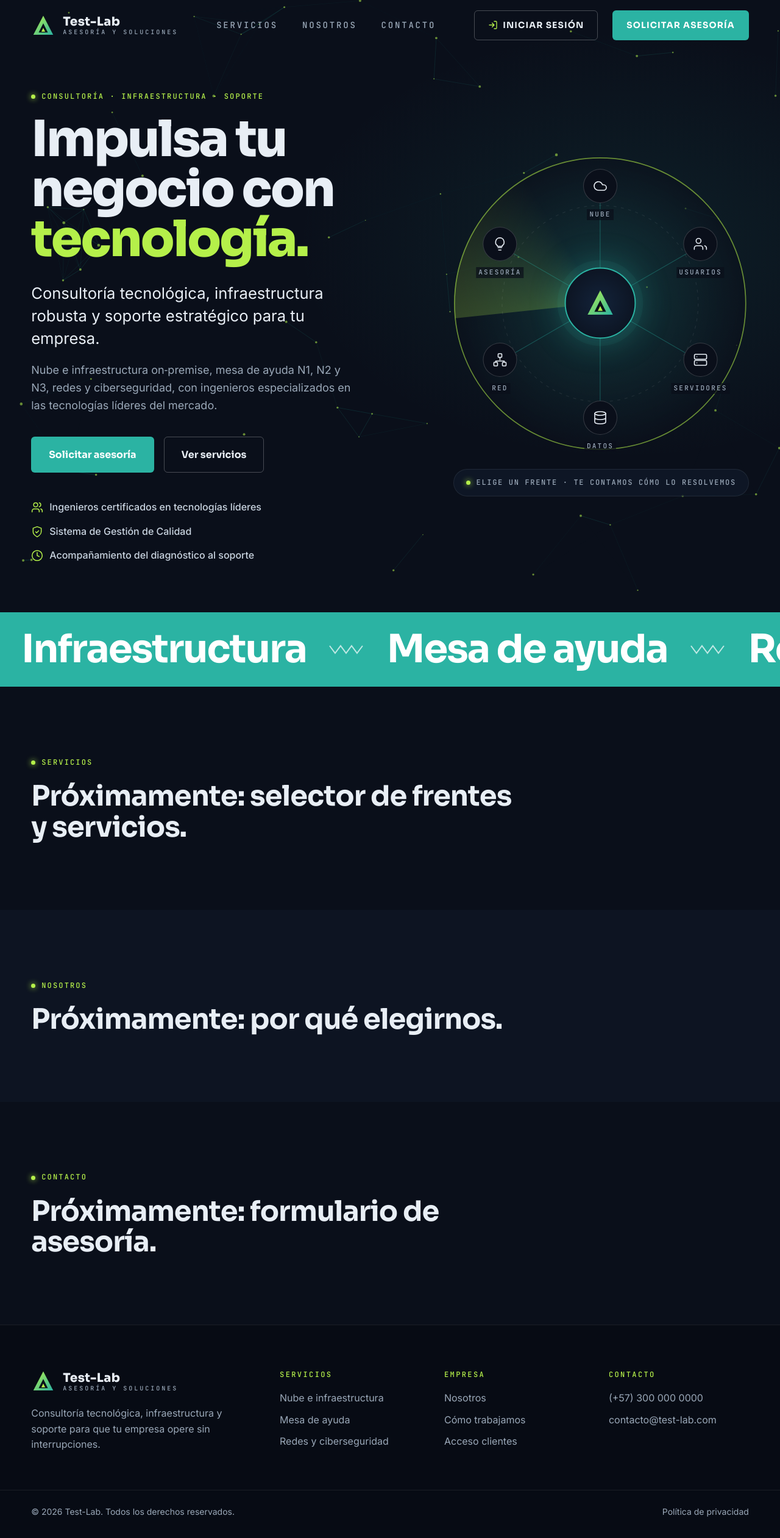
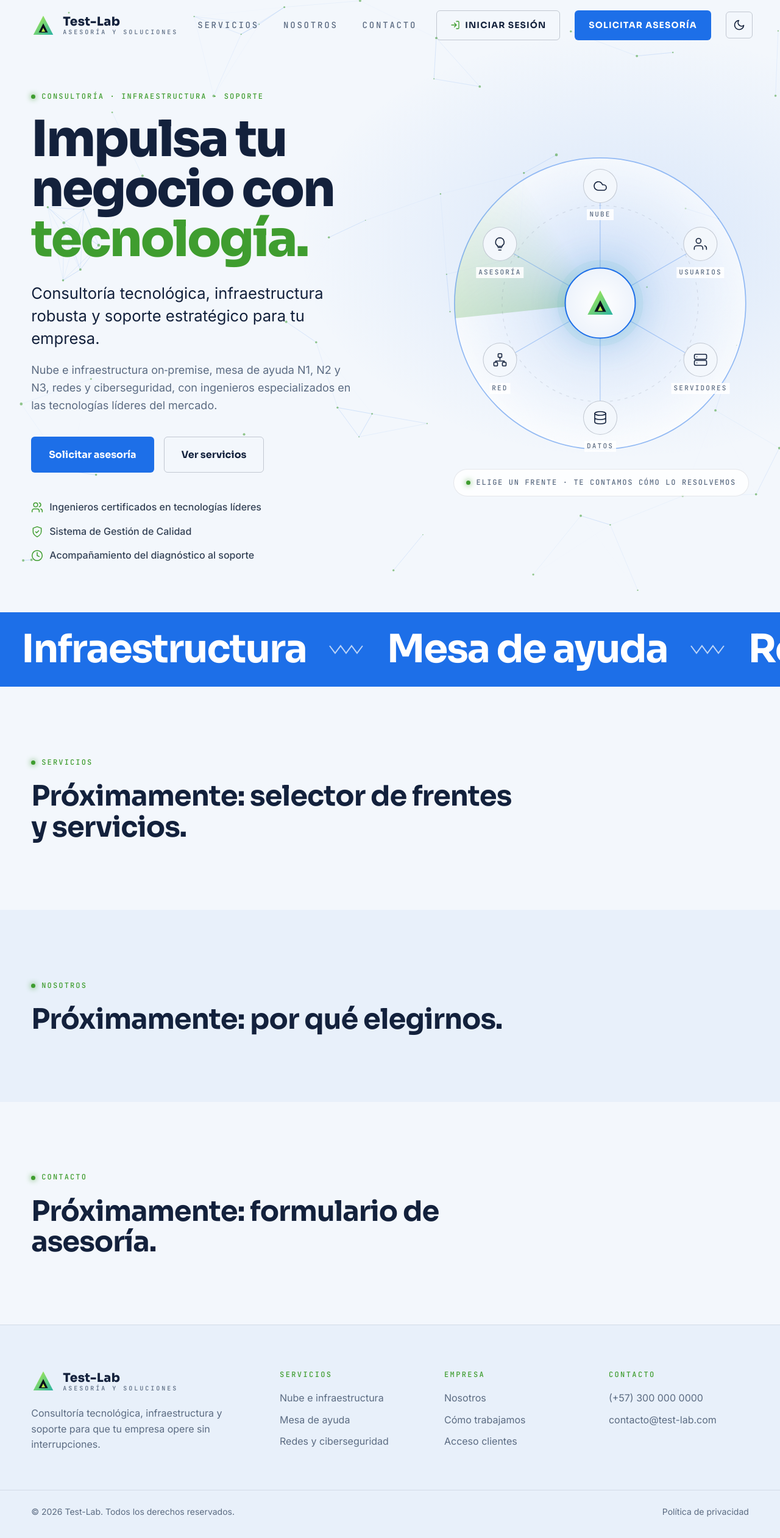
Before and after one commit to juan-sotelo1994/Pagina-Test, a Flask app: page / in a window 1280 px wide. Shown: the whole page at 61% size. Run offline with Flask 3, Linux system fonts and the light colour scheme; parts of the project's set-up code (start-up, migrations or seed data) failed here and were passed over.

Commit message:
Sitio público y login con el esquema claro y botón de modo oscuro
- Tema claro por defecto (azul y verde, como el panel); el diseño oscuro
  original queda como alternativa con [data-theme="dark"]
- Colores fijos del sitio y del login pasados a variables del tema,
  incluida la red de puntos animada del hero (canvas)
- Botón sol/luna en el encabezado del sitio y en el login; usa la misma
  preferencia que el panel y se aplica antes de dibujar (sin parpadeo)
- Piezas compartidas en templates/web/_tema.html y static/js/tema.js

Co-Authored-By: Claude Opus 5.5 <noreply@anthropic.com>

```diff
--- a/app/static/css/web.css
+++ b/app/static/css/web.css
@@ -3,15 +3,37 @@
    ========================================================= */
 
 :root {
-    --bg: #0a0f1a;
-    --bg-alt: #0d1422;
-    --surface: #111a2b;
-    --line: rgba(255, 255, 255, 0.08);
-    --text: #e8eef5;
-    --muted: #9aa8b8;
-    --lime: #b5f04a;
-    --teal: #2bb3a3;
-    --teal-dark: #229488;
+    /* Tema claro (por defecto): mismo esquema que el panel */
+    --bg: #f3f7fc;
+    --bg-alt: #e8f0fa;
+    --surface: #ffffff;
+    --line: rgba(19, 33, 60, 0.10);
+    --line-strong: rgba(19, 33, 60, 0.22);
+    --text: #13213c;
+    --text-2: #334155;
+    --muted: #5b6b82;
+    --lime: #3f9d2f;
+    --teal: #1d6fe8;
+    --teal-dark: #1557c0;
+
+    --header-bg: rgba(255, 255, 255, 0.9);
+    --glow: rgba(29, 111, 232, 0.12);
+    --footer-bg: #e8f0fa;
+    --label-bg: rgba(255, 255, 255, 0.85);
+    --caption-bg: rgba(255, 255, 255, 0.8);
+    --orbit-sweep: rgba(63, 157, 47, 0.22);
+    --orbit-fill: rgba(29, 111, 232, 0.10);
+    --orbit-fill-end: rgba(255, 255, 255, 0.6);
+    --orbit-ring: rgba(29, 111, 232, 0.45);
+    --orbit-spoke: rgba(29, 111, 232, 0.30);
+    --core-1: #ffffff;
+    --core-2: #e6eefa;
+    --core-glow: rgba(29, 111, 232, 0.25);
+    --node-glow: rgba(63, 157, 47, 0.35);
+    --shadow-card: 0 24px 60px rgba(19, 33, 60, 0.14);
+    /* Red de puntos del hero (canvas): "r, g, b" */
+    --net-line: 29, 111, 232;
+    --net-dot: 63, 157, 47;
 
     --font-title: 'Sora', system-ui, sans-serif;
     --font-body: 'Inter', system-ui, sans-serif;
@@ -91,7 +147,7 @@ a {
 }
 
 .btn-outline {
-    border-color: rgba(255, 255, 255, 0.25);
+    border-color: var(--line-strong);
     color: var(--text);
 }
 
@@ -287,7 +343,7 @@ a {
     align-items: center;
     overflow: hidden;
     background:
-        radial-gradient(ellipse 60% 50% at 80% 40%, rgba(43, 179, 163, 0.10), transparent 70%),
+        radial-gradient(ellipse 60% 50% at 80% 40%, var(--glow), transparent 70%),
         var(--bg);
 }
 
@@ -356,7 +412,7 @@ a {
     align-items: center;
     gap: 10px;
     font-weight: 500;
-    color: #c9d4e0;
+    color: var(--text-2);
 }
 
 .hero-points svg {
@@ -392,8 +448,8 @@ a {
     inset: 1%;
     border-radius: 50%;
     background:
-        conic-gradient(from 0deg, rgba(181, 240, 74, 0.22), transparent 18%, transparent),
-        radial-gradient(circle, rgba(43, 179, 163, 0.18), rgba(10, 15, 26, 0.6) 70%);
+        conic-gradient(from 0deg, var(--orbit-sweep), transparent 18%, transparent),
+        radial-gradient(circle, var(--orbit-fill), var(--orbit-fill-end) 70%);
     animation: spin 9s linear infinite;
 }
 
@@ -406,18 +462,18 @@ a {
 }
 
 .orbit-lines .ring-outer {
-    stroke: rgba(181, 240, 74, 0.55);
+    stroke: var(--orbit-ring);
     stroke-width: .35;
 }
 
 .orbit-lines .ring-inner {
-    stroke: rgba(255, 255, 255, 0.08);
+    stroke: var(--line);
     stroke-width: .25;
     stroke-dasharray: 1 1.5;
 }
 
 .orbit-lines line {
-    stroke: rgba(43, 179, 163, 0.35);
+    stroke: var(--orbit-spoke);
     stroke-width: .25;
 }
 
@@ -431,9 +487,9 @@ a {
     border-radius: 50%;
     display: grid;
     place-items: center;
-    background: radial-gradient(circle, #13233a, #0a0f1a);
+    background: radial-gradient(circle, var(--core-1), var(--core-2));
     border: 2px solid var(--teal);
-    box-shadow: 0 0 0 10px rgba(43, 179, 163, 0.08), 0 0 50px rgba(43, 179, 163, 0.35);
+    box-shadow: 0 0 0 10px rgba(43, 179, 163, 0.08), 0 0 50px var(--core-glow);
     animation: pulse 3s ease-in-out infinite;
 }
 
@@ -464,13 +520,13 @@ a {
     display: grid;
     place-items: center;
     background: var(--bg);
-    border: 1px solid rgba(255, 255, 255, 0.18);
+    border: 1px solid var(--line-strong);
     transition: border-color .3s, box-shadow .3s;
 }
 
 .orbit-node:hover .node-icon {
     border-color: var(--lime);
-    box-shadow: 0 0 20px rgba(181, 240, 74, 0.35);
+    box-shadow: 0 0 20px var(--node-glow);
 }
 
 .node-icon svg {
@@ -489,7 +545,7 @@ a {
     letter-spacing: .2em;
     text-transform: uppercase;
     color: var(--muted);
-    background: rgba(10, 15, 26, 0.7);
+    background: var(--label-bg);
     padding: 0 4px;
 }
 
@@ -501,7 +557,7 @@ a {
     padding: 12px 20px;
     border: 1px solid var(--line);
     border-radius: 999px;
-    background: rgba(17, 26, 43, 0.7);
+    background: var(--caption-bg);
     font-family: var(--font-mono);
     font-size: 12px;
     letter-spacing: .14em;
@@ -602,7 +658,7 @@ a {
 .site-footer {
     border-top: 1px solid var(--line);
     padding: 72px 0 32px;
-    background: #070b14;
+    background: var(--footer-bg);
 }
 
 .footer-grid {
@@ -790,3 +846,54 @@ a {
         transition: none !important;
     }
 }
+
+
+/* =========================================================
+   Botón de tema (sol / luna)
+   ========================================================= */
+
+.theme-toggle {
+    width: 44px;
+    height: 44px;
+    display: grid;
+    place-items: center;
+    flex-shrink: 0;
+    background: none;
+    border: 1px solid var(--line-strong);
+    border-radius: 6px;
+    color: var(--text);
+    cursor: pointer;
+    transition: border-color .2s, color .2s;
+}
+
+.theme-toggle:hover {
+    border-color: var(--teal);
+    color: var(--teal);
+}
+
+.theme-toggle svg {
+    width: 20px;
+    height: 20px;
+    fill: none;
+    stroke: currentColor;
+    stroke-width: 2;
+    stroke-linecap: round;
+    stroke-linejoin: round;
+}
+
+/* Luna en claro, sol en oscuro */
+.theme-toggle .icon-sun,
+[data-theme="dark"] .theme-toggle .icon-moon {
+    display: none;
+}
+
+[data-theme="dark"] .theme-toggle .icon-sun {
+    display: block;
+}
+
+.login-theme {
+    position: fixed;
+    top: 16px;
+    right: 16px;
+    background: var(--surface);
+}
--- /dev/null
+++ b/app/static/js/tema.js
@@ -0,0 +1,27 @@
+// =========================================================
+// Tema claro / oscuro del sitio público y del login.
+// Usa la misma preferencia que el panel ('panel-tema'), así el
+// visitante ve el mismo modo en todas las páginas.
+// =========================================================
+
+(() => {
+    const boton = document.getElementById('tema-btn');
+    if (!boton) return;
+
+    const aplicar = (tema) => {
+        if (tema === 'dark') document.documentElement.dataset.theme = 'dark';
+        else delete document.documentElement.dataset.theme;
+        const texto = tema === 'dark' ? 'Cambiar a modo claro' : 'Cambiar a modo oscuro';
+        boton.title = texto;
+        boton.setAttribute('aria-label', texto);
+        document.dispatchEvent(new CustomEvent('cambio-tema', { detail: tema }));
+    };
+
+    aplicar(document.documentElement.dataset.theme === 'dark' ? 'dark' : 'light');
+
+    boton.addEventListener('click', () => {
+        const nuevo = document.documentElement.dataset.theme === 'dark' ? 'light' : 'dark';
+        try { localStorage.setItem('panel-tema', nuevo); } catch (e) { }
+        aplicar(nuevo);
+    });
+})();
--- a/app/static/js/web.js
+++ b/app/static/js/web.js
@@ -38,6 +38,20 @@ if (canvas) {
     let ancho = 0;
     let alto = 0;
 
+    // Colores de la red según el tema (variables --net-line y --net-dot del CSS)
+    let colorLinea = '';
+    let colorPunto = '';
+    const leerColores = () => {
+        const estilos = getComputedStyle(document.documentElement);
+        colorLinea = estilos.getPropertyValue('--net-line').trim();
+        colorPunto = estilos.getPropertyValue('--net-dot').trim();
+    };
+    leerColores();
+    document.addEventListener('cambio-tema', () => {
+        leerColores();
+        if (reducirMovimiento) dibujar();
+    });
+
     const crearPuntos = () => {
         const dpr = window.devicePixelRatio || 1;
         ancho = canvas.offsetWidth;
@@ -72,7 +86,7 @@ if (canvas) {
                 const b = puntos[j];
                 const d = Math.hypot(a.x - b.x, a.y - b.y);
                 if (d < DISTANCIA) {
-                    ctx.strokeStyle = `rgba(43, 179, 163, ${0.22 * (1 - d / DISTANCIA)})`;
+                    ctx.strokeStyle = `rgba(${colorLinea}, ${0.22 * (1 - d / DISTANCIA)})`;
                     ctx.lineWidth = 1;
                     ctx.beginPath();
                     ctx.moveTo(a.x, a.y);
@@ -83,7 +97,7 @@ if (canvas) {
         }
 
         for (const p of puntos) {
-            ctx.fillStyle = 'rgba(181, 240, 74, 0.55)';
+            ctx.fillStyle = `rgba(${colorPunto}, 0.55)`;
             ctx.beginPath();
             ctx.arc(p.x, p.y, p.r, 0, Math.PI * 2);
             ctx.fill();
--- a/app/templates/auth/login.html
+++ b/app/templates/auth/login.html
@@ -11,9 +11,13 @@
     <link rel="icon" href="{{ url_for('static', filename='img/logo.svg') }}" type="image/svg+xml">
     <link rel="stylesheet" href="{{ url_for('static', filename='css/web.css') }}">
     <link rel="stylesheet" href="{{ url_for('static', filename='css/login.css') }}">
+    {% import 'web/_tema.html' as tema %}
+    {{ tema.script_inicial() }}
 </head>
 
 <body class="login-page">
+
+    {{ tema.boton('login-theme') }}
 
     <a href="{{ url_for('web.inicio') }}" class="brand login-brand">
         <img src="{{ url_for('static', filename='img/logo.svg') }}" alt="" class="brand-logo" width="40" height="40">
@@ -112,6 +116,7 @@
 
     <a href="{{ url_for('web.inicio') }}" class="login-back">← Volver al inicio</a>
 
+    <script src="{{ url_for('static', filename='js/tema.js') }}" defer></script>
     <script src="{{ url_for('static', filename='js/login.js') }}" defer></script>
 </body>
 
--- /dev/null
+++ b/app/templates/web/_tema.html
@@ -0,0 +1,15 @@
+{# Piezas del modo claro / oscuro para el sitio público y el login #}
+
+{% macro script_inicial() -%}
+<script>
+    // El tema se aplica antes de dibujar la página para que no parpadee
+    try { if (localStorage.getItem('panel-tema') === 'dark') document.documentElement.dataset.theme = 'dark'; } catch (e) { }
+</script>
+{%- endmacro %}
+
+{% macro boton(clase='') -%}
+<button type="button" class="theme-toggle {{ clase }}" id="tema-btn" title="Cambiar a modo oscuro" aria-label="Cambiar a modo oscuro">
+    <svg class="icon-moon" viewBox="0 0 24 24" aria-hidden="true"><path d="M21 12.8A9 9 0 1 1 11.2 3a7 7 0 0 0 9.8 9.8z"/></svg>
+    <svg class="icon-sun" viewBox="0 0 24 24" aria-hidden="true"><circle cx="12" cy="12" r="4"/><path d="M12 2v2M12 20v2M4.9 4.9l1.4 1.4M17.7 17.7l1.4 1.4M2 12h2M20 12h2M4.9 19.1l1.4-1.4M17.7 6.3l1.4-1.4"/></svg>
+</button>
+{%- endmacro %}
--- a/app/templates/web/base_web.html
+++ b/app/templates/web/base_web.html
@@ -13,6 +13,8 @@
     <link rel="icon" href="{{ url_for('static', filename='img/logo.svg') }}" type="image/svg+xml">
     <link rel="stylesheet" href="{{ url_for('static', filename='css/web.css') }}">
     {% block extra_css %}{% endblock %}
+    {% import 'web/_tema.html' as tema %}
+    {{ tema.script_inicial() }}
 </head>
 
 <body>
@@ -46,6 +48,7 @@
                     Iniciar sesión
                 </a>
                 <a href="#contacto" class="btn btn-primary btn-sm">Solicitar asesoría</a>
+                {{ tema.boton() }}
                 <button class="nav-toggle" id="nav-toggle" aria-label="Abrir menú" aria-expanded="false" aria-controls="main-nav">
                     <span></span><span></span><span></span>
                 </button>
@@ -94,6 +97,7 @@
         </div>
     </footer>
 
+    <script src="{{ url_for('static', filename='js/tema.js') }}" defer></script>
     <script src="{{ url_for('static', filename='js/web.js') }}" defer></script>
     {% block extra_js %}{% endblock %}
 </body>
```
Also changed, not shown: other parts of app/static/css/web.css (+35 -1 lines), app/static/css/login.css (+14 -5 lines).
